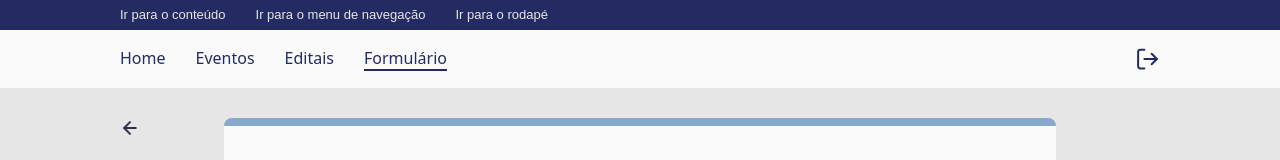
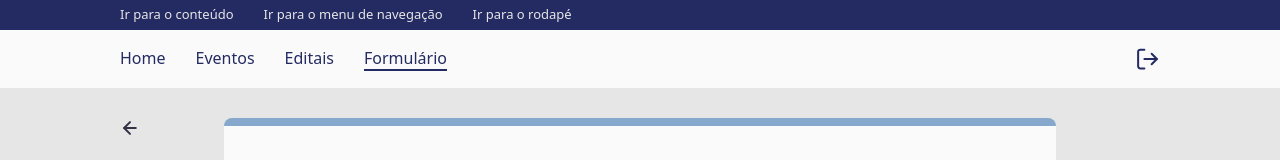
Before and after one commit to KauanneC/IFPE-PortalEgressos-Front, a Next.js app: page /egresso/form in a window 1280 px wide. Shown: the top 160 px of the page. Built offline with nearby package versions, Linux system fonts and the light colour scheme.

Commit message:
update (navAcessibilidade) tirei text-cabin

```diff
--- a/src/components/navAcessibilidade/index.jsx
+++ b/src/components/navAcessibilidade/index.jsx
@@ -5,7 +5,7 @@ import Link from 'next/link';
 const navAcessibilidade = () => {
     return (
         <nav className='bg-azulBase py-5'>
-            <div className='flex font-cabin text-cinza10 text-legenda space-x-30 mx-120'>
+            <div className='flex text-cinza10 text-legenda space-x-30 mx-120'>
                 <Link href="#conteudo" className='flex'>
                     Ir para o conteúdo
                 </Link>
```
